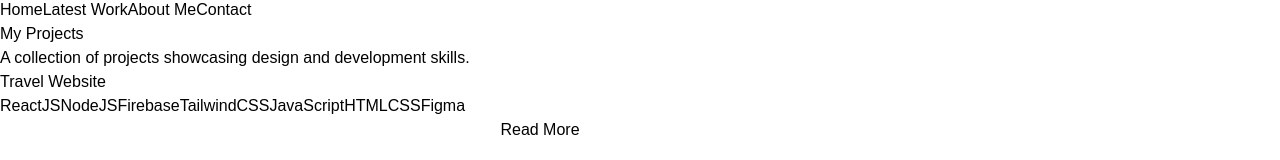
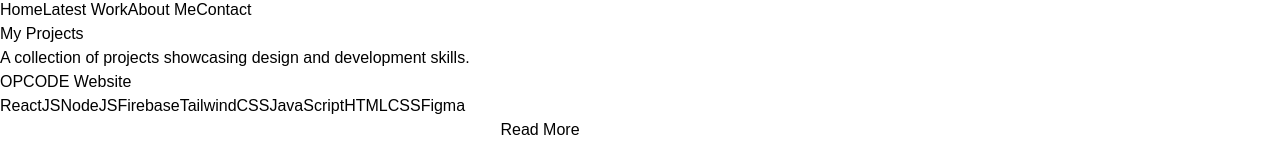
Before and after one commit to tusharpatel0504/portfolio, a React (Vite) app: page /Projects in a window 1280 px wide. Shown: the part 144-304 px from the top of the page. Built offline with nearby package versions, Linux system fonts and the light colour scheme.

Commit message:
project add

```diff
--- a/src/App.css
+++ b/src/App.css
@@ -0,0 +1,8 @@
+.hide-scrollbar::-webkit-scrollbar {
+    display: none;
+}
+
+.hide-scrollbar {
+    -ms-overflow-style: none;  /* IE and Edge */
+    scrollbar-width: none;  /* Firefox */
+}
--- a/src/components/ProjectDetails.jsx
+++ b/src/components/ProjectDetails.jsx
@@ -13,7 +13,7 @@ const ProjectDetails = ({
   return (
     <div className="fixed inset-0 z-50 flex items-center justify-center w-full h-full backdrop-blur-sm bg-black/30">
       <motion.div
-        className="relative max-w-2xl w-full max-h-[90vh] overflow-y-auto border shadow-lg rounded-2xl bg-white border-neutral-200"
+        className="relative max-w-2xl w-full max-h-[90vh] overflow-y-auto border shadow-lg rounded-2xl bg-white border-neutral-200 hide-scrollbar"
         initial={{ opacity: 0, scale: 0.9 }}
         animate={{ opacity: 1, scale: 1 }}
       >
--- a/src/components/Projects.jsx
+++ b/src/components/Projects.jsx
@@ -10,6 +10,16 @@ const Projects = () => {
   const [showContent, setShowContent] = useState(false);
     const [animate, setAnimate] = useState(false);
     const [hideOverlay, setHideOverlay] = useState(false);
+    const [isMobile, setIsMobile] = useState(false);
+
+    useEffect(() => {
+      const checkIsMobile = () => {
+        setIsMobile(window.innerWidth < 768);
+      };
+      checkIsMobile();
+      window.addEventListener("resize", checkIsMobile);
+      return () => window.removeEventListener("resize", checkIsMobile);
+    }, []);
 
     useEffect(() => {
       const overlayTimeout = setTimeout(() => {
@@ -40,7 +50,7 @@ const Projects = () => {
     <section
 
 
-      onMouseMove={handleMouseMove}
+      onMouseMove={!isMobile ? handleMouseMove : null}
       className="relative w-full py-20 px-6 md:px-12 lg:px-20 bg-white text-neutral-900"
     >
        {!hideOverlay && (
@@ -81,7 +91,7 @@ const Projects = () => {
       </div>
 
       {/* Floating Preview */}
-      {preview && (
+      {!isMobile && preview && (
         <motion.img
           className="fixed top-0 left-0 z-50 object-cover h-60 w-auto rounded-xl shadow-xl border border-neutral-200 pointer-events-none"
           src={preview}
--- a/src/constants/index.js
+++ b/src/constants/index.js
@@ -1,4 +1,26 @@
 export const myProjects = [
+    {
+    id: 2,
+    title: "OPCODE Website",
+    description:
+      "Open-source platform, a vibrant hub for collaborative development and innovation.",
+    subDescription: [
+      "Welcome to our open-source platform, a vibrant hub for collaborative development and innovation. Here, passionate individuals from diverse backgrounds converge to share, contribute, and enhance projects that drive positive change. Explore our repository of code, tools, and resources, and join us in shaping the future of technology together!",
+    ],
+    href: "https://opcode.gymkhana.iiitbh.ac.in/",
+    logo: "",
+    image: "/OPCODE.png",
+    tags: [
+      { id: 1, name: "ReactJS", path: "/React.png" },
+      { id: 2, name: "NodeJS", path: "/Node.png" },
+      { id: 3, name: "Firebase", path: "/FireBase.png" },
+      { id: 4, name: "TailwindCSS", path: "/Tailwind.png" },
+      { id: 5, name: "JavaScript", path: "/JavaS.png" },
+      { id: 6, name: "HTML", path: "/HTML.png" },
+      { id: 7, name: "CSS", path: "/CSS.png" },
+      { id: 8, name: "Figma", path: "/Figma.png" },
+    ],
+  },
   {
     id: 1,
     title: "Travel Website",
@@ -163,6 +185,7 @@ export const experiences = [
       "Automated marketing content scheduling using third-party APIs and reduced manual workload.",
     ],
   },
+
   {
     title: "UI/UX Designer and Frontend Developer",
     job: "Tip2Trip",
```
Also changed, not shown: public/OPCODE.png (added).
